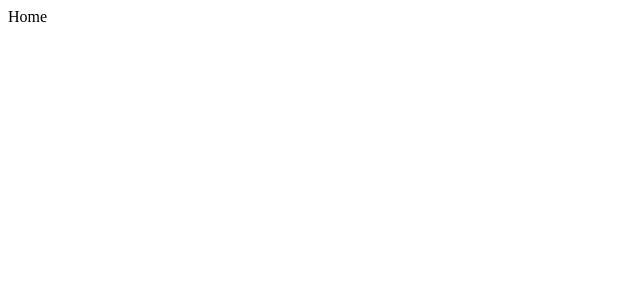
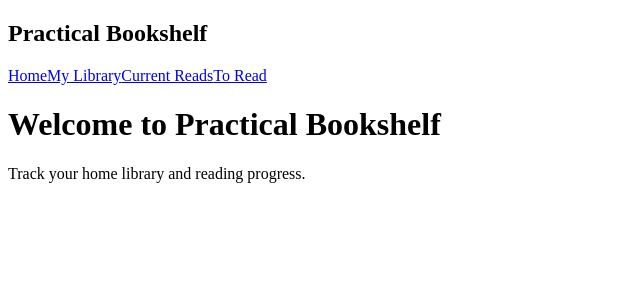
Before and after one commit to dnacosta23-beep/level3-capstone, a React (Vite) app: page / in a window 1280 px wide. Shown: the top 300 px of the page, without its empty margins (0-640 px from the left). Built offline with nearby package versions, Linux system fonts and the light colour scheme.

Commit message:
ome.jsx link to Navbar.jsx

```diff
--- a/src/pages/Home.jsx
+++ b/src/pages/Home.jsx
@@ -1,5 +1,13 @@
+import Navbar from '../components/Navbar'
+
 export default function Home() {
   return (
-    <div>Home</div>
+    <div>
+      <Navbar />
+
+      <h1>Welcome to Practical Bookshelf</h1>
+
+      <p>Track your home library and reading progress.</p>
+    </div>
   )
 }
--- a/src/pages/Library.jsx
+++ b/src/pages/Library.jsx
@@ -1,3 +1,5 @@
+
+
 export default function Library() {
   return (
     <div>Library</div>
```
